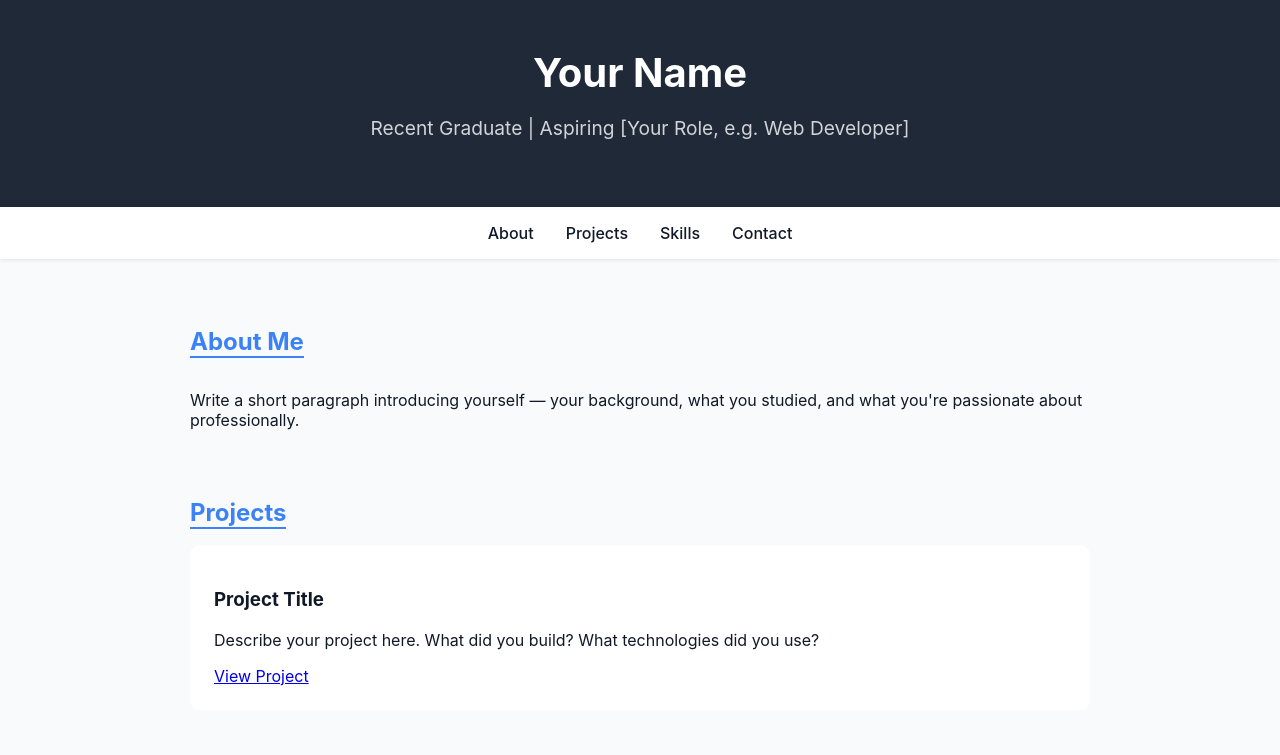
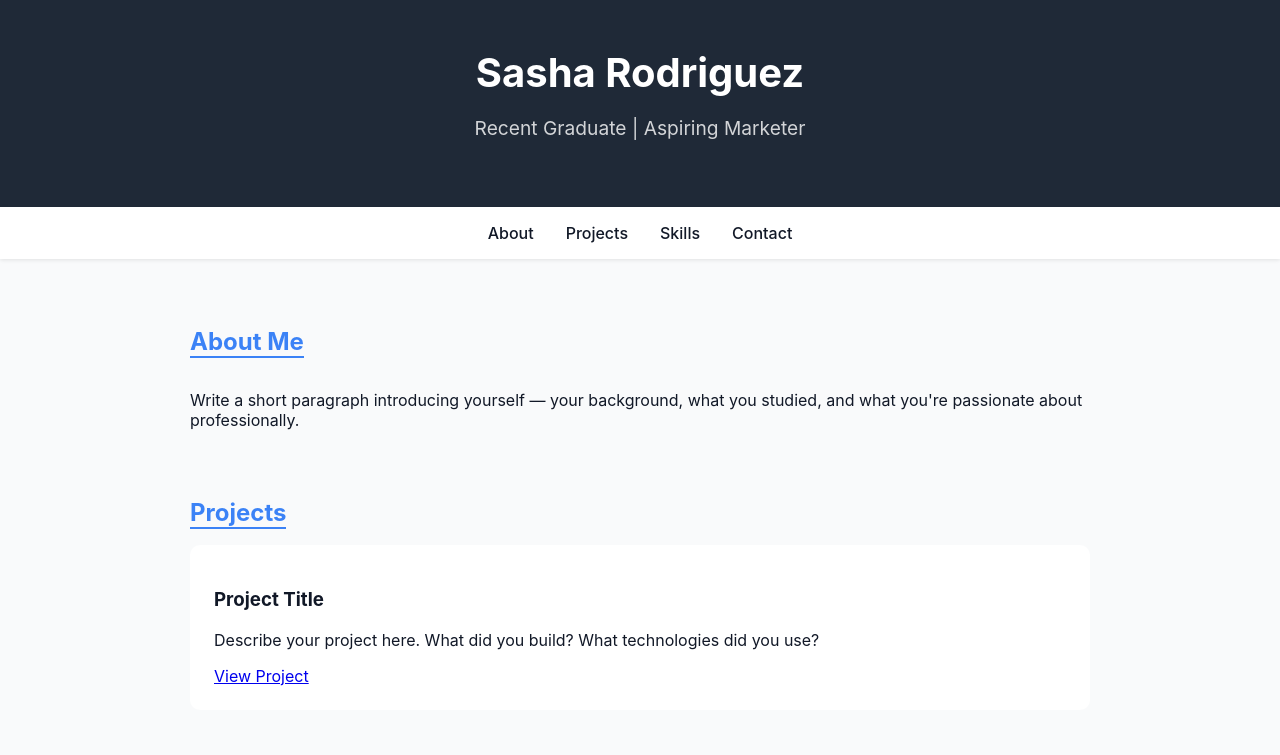
Before and after one commit to srrod19/SR-Portfolio, a plain HTML site: page index.html in a window 1280 px wide. Shown: the top 755 px of the page. Drawn offline with Linux system fonts and the light colour scheme.

Commit message:
adding my name

```diff
--- a/index.html
+++ b/index.html
@@ -7,8 +7,8 @@
 </head>
 <body>
 <header>
-<h1>Your Name</h1>
-<p>Recent Graduate | Aspiring [Your Role, e.g. Web Developer]</p>
+<h1>Sasha Rodriguez</h1>
+<p>Recent Graduate | Aspiring Marketer</p>
 </header>
 
 <nav>
```
